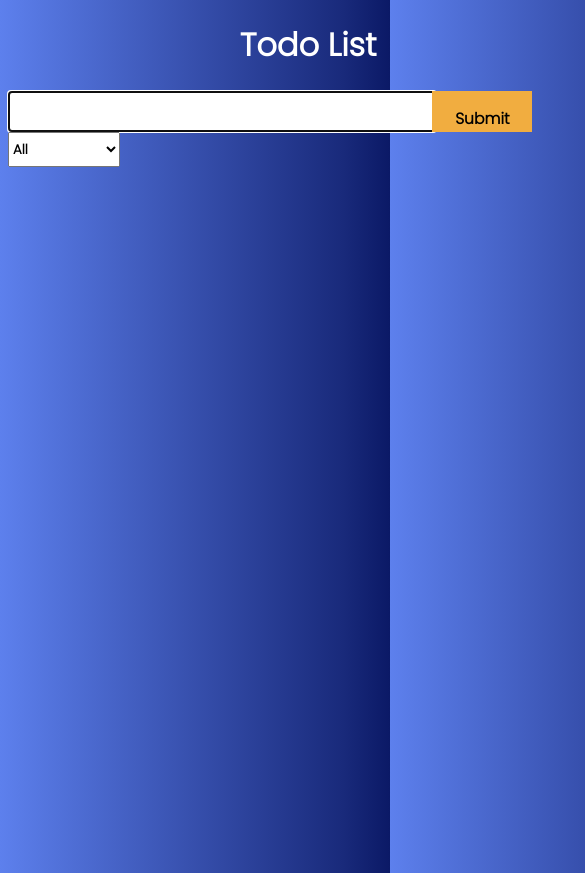
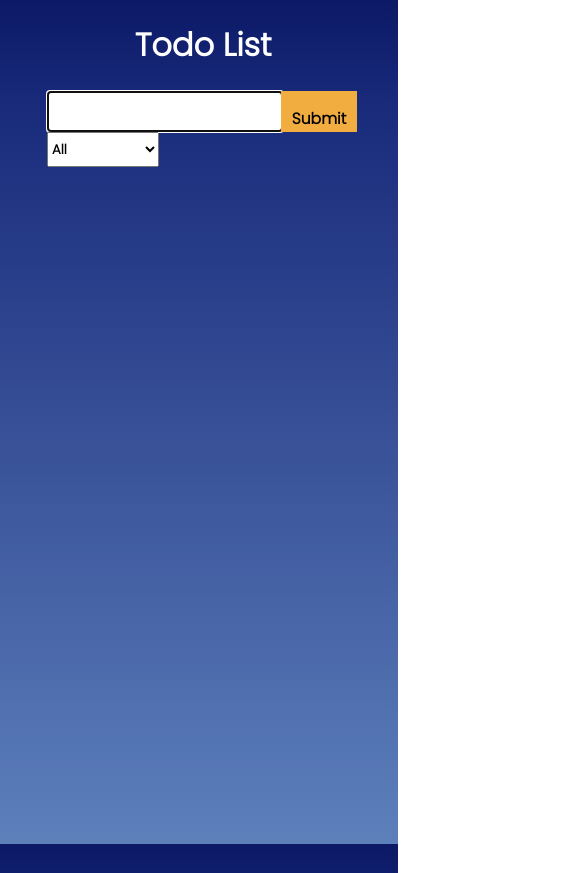
Before and after one commit to ToniGrbic/todo-list-react, a React (Create React App) app: page / in a window 390 px wide. Shown: the top 873 px of the page, 585 px wide, since content can reach past the window. Built offline with nearby package versions, Linux system fonts and the light colour scheme.

Commit message:
minor adjustments

```diff
--- a/src/App.js
+++ b/src/App.js
@@ -34,7 +34,7 @@ function App() {
         <button
           className='clearBtn'
           onClick={clearTodos}>
-          clear items
+          delete all
         </button>
       </div>
       )}
--- a/src/context.js
+++ b/src/context.js
@@ -42,7 +42,14 @@ const AppProvider = ({ children }) => {
 
   const checkTodo = (id)=>{
     dispatch({type:'CHECK_TODO', payload:id})
-    showAlert(true, 'success', 'todo completed!')
+    const currentTodo = state.todos.find((todo)=>todo.id === id)
+    if(currentTodo.completed === true){
+      showAlert(true, 'danger', 'todo uncompleted!')
+    }else{
+
+      showAlert(true, 'success', 'todo completed!')
+    }
+
   }
 
   const editTodo = (id)=>{
--- a/src/index.css
+++ b/src/index.css
@@ -10,23 +10,34 @@ body{
   //background: linear-gradient(90deg, rgba(255,167,0,1) 0%, rgb(243, 224, 76) 100%);
   //background: linear-gradient(90deg, rgba(82,66,185,1) 0% , rgba(48,38,102,1) 100%);
   //background: linear-gradient(90deg, rgba(52,93,227,1) 0%, rgba(16,33,133,1) 100%);
-  background: linear-gradient(90deg, rgba(93,128,237,1) 0%, rgba(25,42,123,1) 88%, rgba(11,25,102,1) 100%);
+  background: linear-gradient(0deg, rgba(93,128,187,1) 0%, rgba(25,42,123,1) 88%, rgba(11,25,102,1) 100%);
+  background-repeat: no-repeat;
+  background-attachment: fixed;
+
   height:100vh;
+  width:100%;
 }
 .container{
+  padding-bottom:20px;
   width: 30%;
-  margin: 0 auto;
-  min-width:600px;
+  margin: 0% auto;
+  min-width:500px;
+}
+@media screen and (max-width: 580px){
+  .container{
+    width:80%;
+    min-width:300px;
+    margin: 5% auto;
+  }
 }
 
 h1{
   color:white;
   text-align: center;
-
 }
 
 .alertDiv{
-  width:90%;
+  width:100%;
   margin-bottom: 1rem;
   height: 1.5rem;
   display: grid;
@@ -52,7 +63,7 @@ label{
 }
 
 input[type ='text']{
-  width: 70%;
+  width: 100%;
   margin: 0;
   height: 35px;
   border-color: white;
@@ -70,6 +81,8 @@ select:hover{
 
 .submitDiv{
  display:flex;
+
+ //margin-right:5%;
 }
 
 #submit{
@@ -160,13 +173,12 @@ div i{
 .todoDiv{
   height: 60px;
   background-color: white;
-  width: 85%;
+  width: 95%;
   border-radius: 5px;
   padding: 10px;
   margin-top: 10px;
   display: flex;
   justify-content: space-between;
-  width:84.5%;
   white-space: normal;
 }
 
@@ -188,7 +200,7 @@ div i{
 }
 
 .clearBtn {
-  width: 88%;
+  width: 100%;
   text-align: center;
   cursor:pointer;
   background-color: rgb(243, 162, 11);
```
